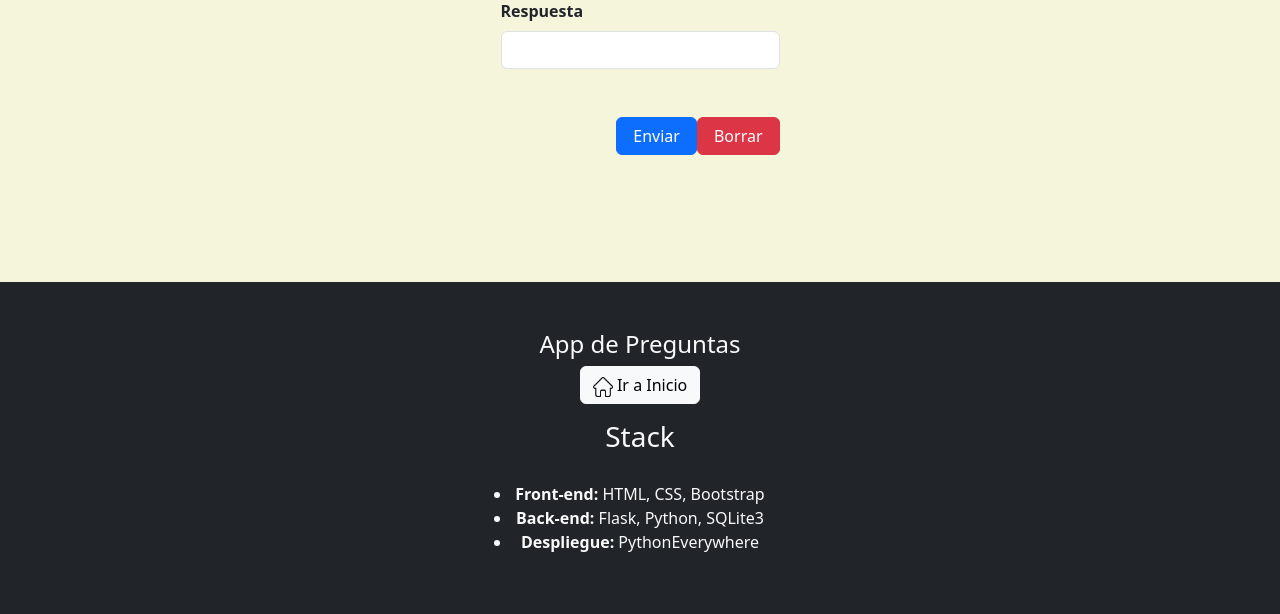
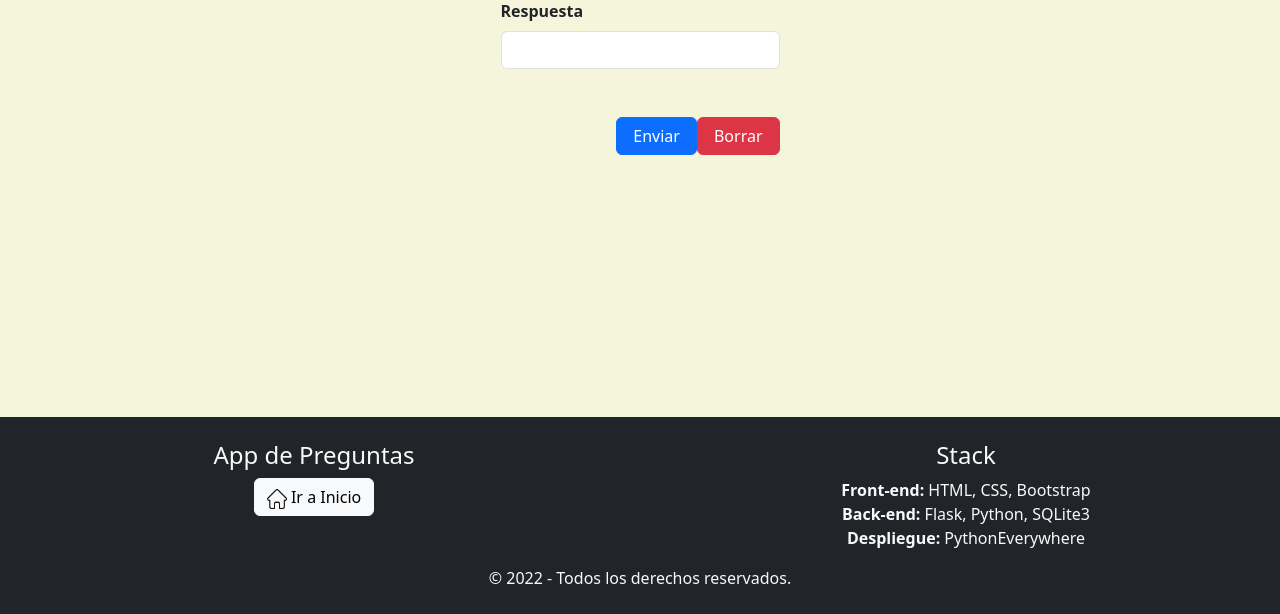
Before and after one commit to cesarlpb/CRUD-SQLite3, a Flask app: page /question/23 in a window 1280 px wide. Shown: the part 186-800 px from the top of the page. Run offline with Flask 2, Linux system fonts and the light colour scheme; data comes from the database, SQL or seed files in the repository; some libraries are stand-ins or nearby versions.

Commit message:
Editamos footer

```diff
--- a/templates/base.html
+++ b/templates/base.html
@@ -48,7 +48,9 @@
     </div>
 
     {% block footer %}
-    <footer id="footer" class="bg bg-dark text-light text-center fixed-bottom pt-5 pb-4">
+    <footer id="footer" class="bg bg-dark text-light text-center fixed-bottom pt-4 pb-2">
+        <div class="row justify-content-around align-items-start">
+            <div class="col-5">
                 <h4>App de Preguntas</h4>
                 <p class="d-flex align-items-center justify-content-center">
                     <a class="btn btn-light" href="{{url_for('index')}}">
@@ -56,15 +58,22 @@
                         Ir a Inicio
                     </a>
                 </p>
+            </div>
 
-        <h3>Stack</h3>
-        <div class="container col-3">
-            <ul style="list-style-type: disc; padding: 20px;">
+            <div class="col-5">
+                <h4>Stack</h4>
+                <div class="container col">
+                    <ul style="list-style-type: none; padding-left: 0px;">
                         <li><strong>Front-end:</strong> HTML, CSS, Bootstrap</li>
                         <li><strong>Back-end:</strong> Flask, Python, SQLite3</li>
                         <li><strong>Despliegue:</strong> PythonEverywhere</li>
                     </ul>
                 </div>
+            </div>
+        </div>
+        <div class="row justify-content-center">
+            <p>&copy; 2022 - Todos los derechos reservados.</p>
+        </div>
     </footer>
     {% endblock %}
 </body>
```
Lines whose indentation alone changed are shown as unchanged.
